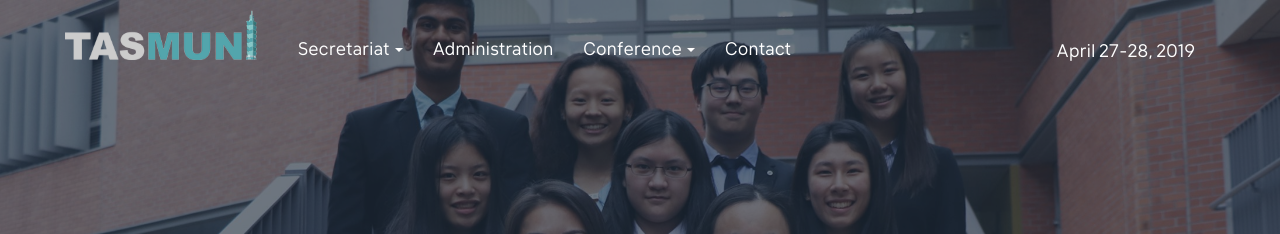
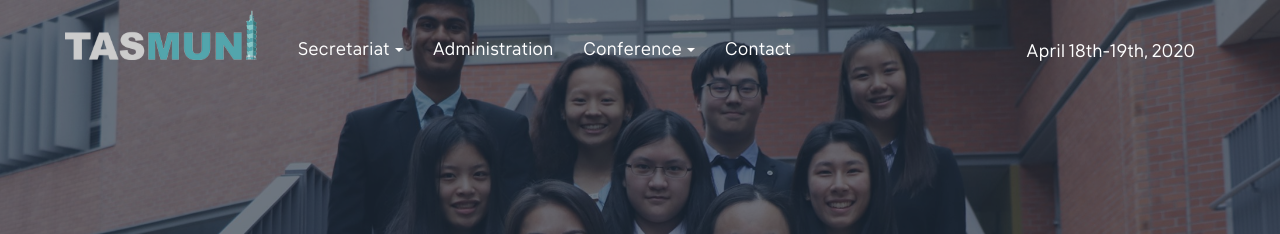
Before and after one commit to alexandernext/tasmun, a Jekyll site: the page built from index.md, in a window 1280 px wide. Shown: the top 234 px of the page. Built offline with Jekyll 4.4.1, drawn with Linux system fonts in a browser that asks for light colours; some web fonts are replaced.

Commit message:
Update navigation.html

```diff
--- a/_includes/navigation.html
+++ b/_includes/navigation.html
@@ -34,7 +34,7 @@
         </ul>
         <ul class="nav navbar-nav navbar-right navbar-collapse">
           <li>
-            <p>April 27-28, 2019</p>
+            <p>April 18th-19th, 2020</p>
           </li>
         </ul>
       </div>
```
